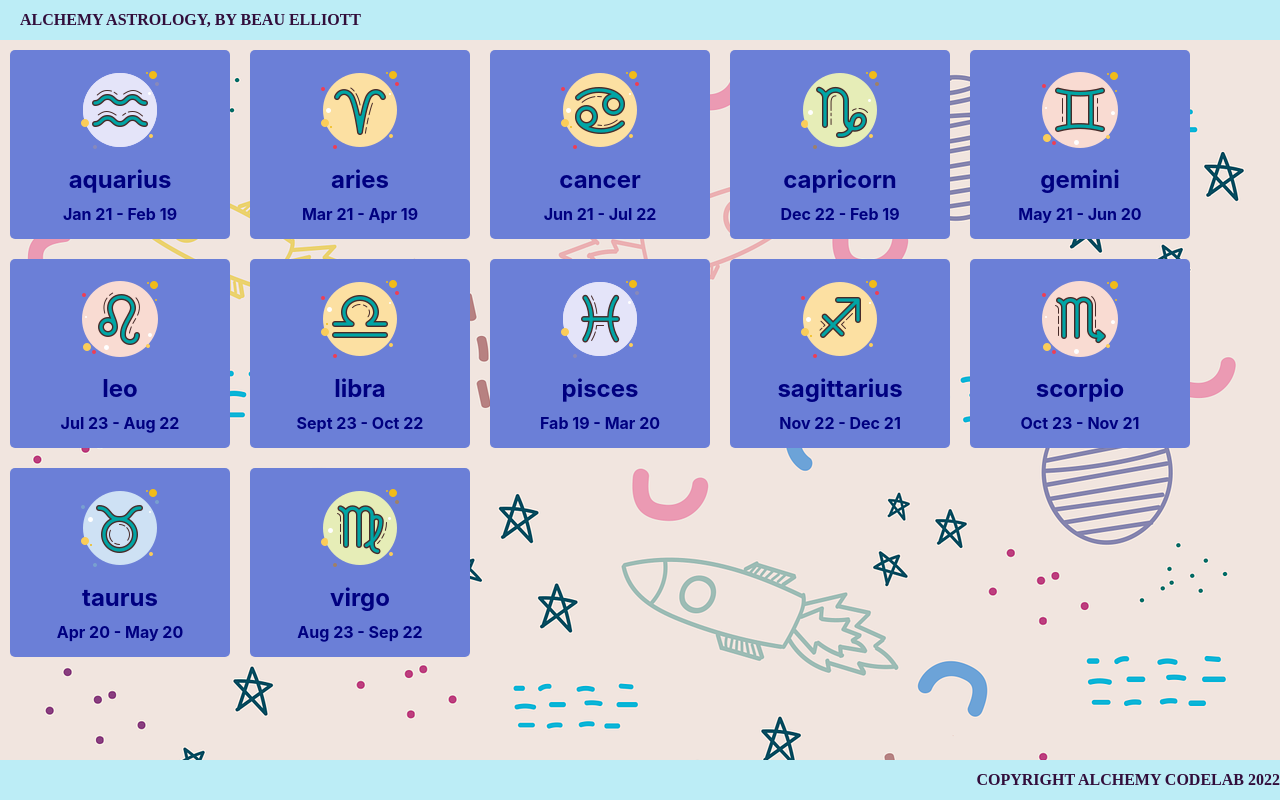
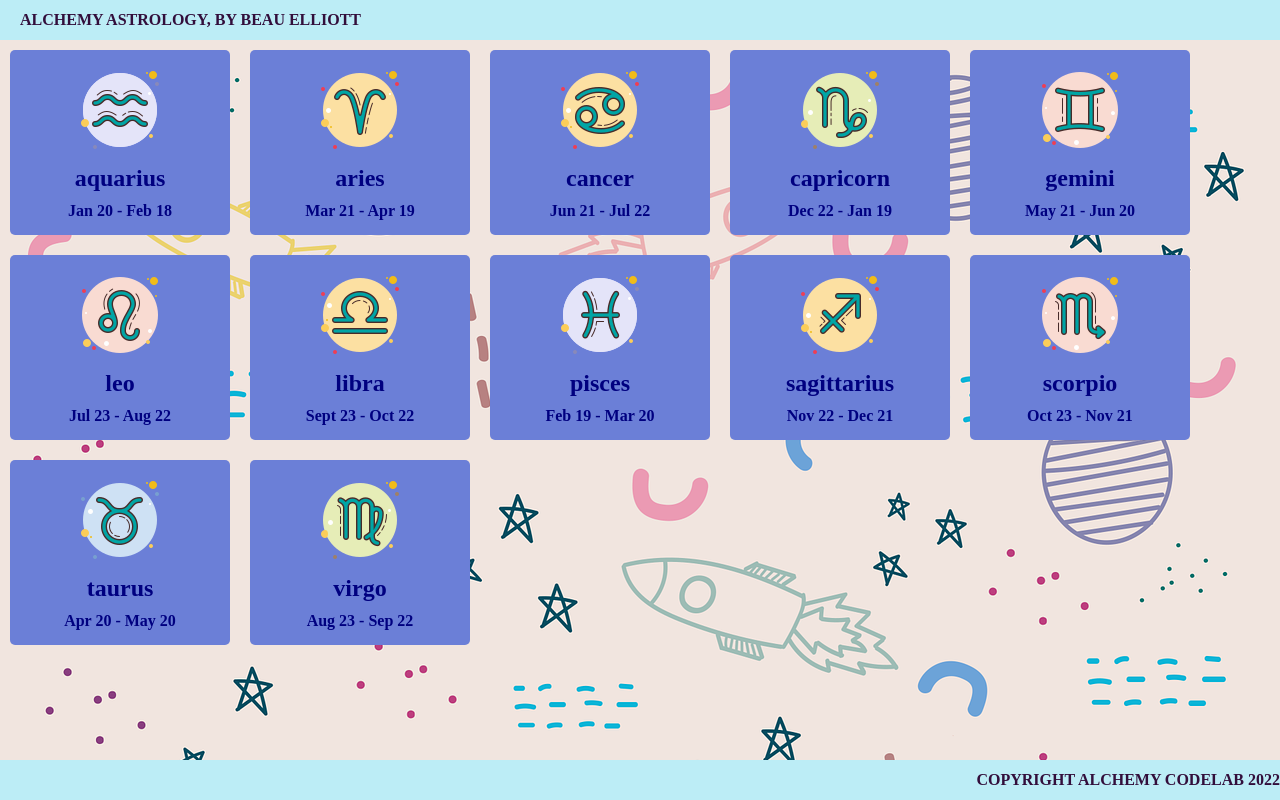
Before and after one commit to belliott15/Zodiac-Half-Baked-React, a React (Create React App) app: page / in a window 1280 px wide. Built offline with nearby package versions, Linux system fonts and the light colour scheme; a web font is replaced by a local one.

Commit message:
changed data to reflect actual dates for zodiac

```diff
--- a/src/App.js
+++ b/src/App.js
@@ -12,7 +12,8 @@ function App() {
       <Header
         name= 'Beau Elliott' />
       {/* pass the zodiac array imported above to the Main component as a `zodiacs` prop */}
-      <Main zodiacs= { zodiac } />
+      <Main zodiacs= { zodiac }
+        hover = {true} />
       {/* the Footer component needs a year passed in as the `year` prop */}
       <Footer year= '2022' />
     </div>
--- a/src/Footer/Footer.css
+++ b/src/Footer/Footer.css
@@ -11,5 +11,4 @@ footer {
     position: fixed;
     width: 100%;
     bottom: 0;
-
 }
--- a/src/ZodiacCard/ZodiacCard.js
+++ b/src/ZodiacCard/ZodiacCard.js
@@ -5,7 +5,7 @@ export default function ZodiacCard({ name, dates }) {
 dates of the sign, as well as load the correct image  from the public directory */}
   return <div className='zodiac-card'>
     <img src={`./images/${name}.png`}/>
-    <h2>{ name }</h2>
-    <h4>{ dates }</h4>
+    <h2 style = {{ fontFamily: 'cursive' }}>{ name }</h2>
+    <h4 style = {{ fontFamily: 'cursive' }}>{ dates }</h4>
   </div>;
 }
--- a/src/data.js
+++ b/src/data.js
@@ -1,7 +1,7 @@
 export const zodiac = [
   {
     name: 'aquarius',
-    dates: 'Jan 21 - Feb 19',
+    dates: 'Jan 20 - Feb 18',
   },
   {
     name: 'aries',
@@ -13,7 +13,7 @@ export const zodiac = [
   },
   {
     name: 'capricorn',
-    dates: 'Dec 22 - Feb 19',
+    dates: 'Dec 22 - Jan 19',
   },
   {
     name: 'gemini',
@@ -29,7 +29,7 @@ export const zodiac = [
   },
   {
     name: 'pisces',
-    dates: 'Fab 19 - Mar 20',
+    dates: 'Feb 19 - Mar 20',
   },
   {
     name: 'sagittarius',
```
